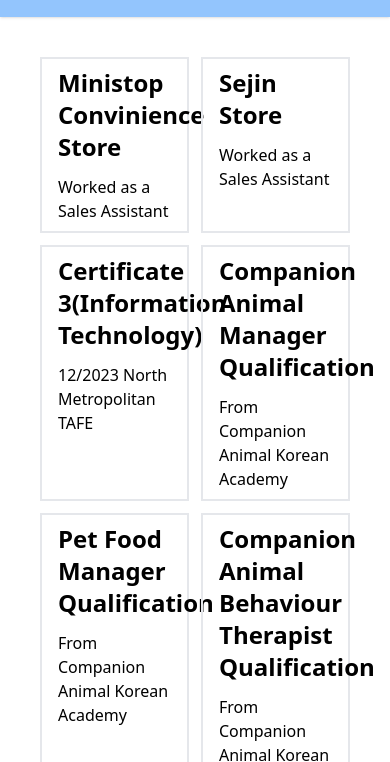
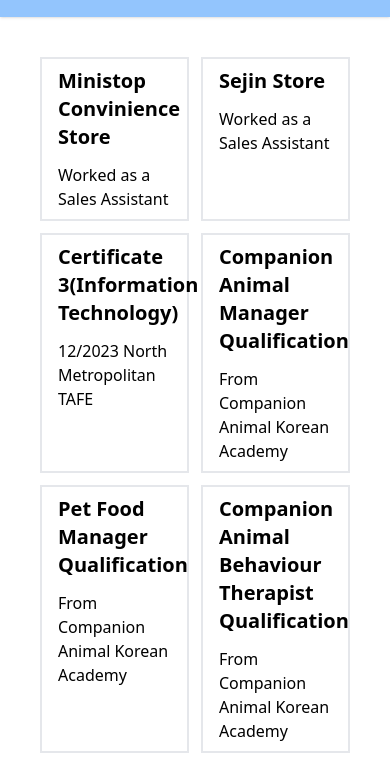
Before and after one commit to KoreAustralian/C4Prog-WT-PROJ, a website: page resume.html in a window 390 px wide. Shown: the part 63-825 px from the top of the page. Drawn offline with Linux system fonts and the light colour scheme.

Commit message:
fix(resume.html): the size of the font, make it smaller

```diff
--- a/resume.html
+++ b/resume.html
@@ -27,37 +27,37 @@
     <main>
         <section class="grid grid-cols-2 gap-3 p-10">
             <div class="flex flex-col border-2 border-state-500 gap-3 py-2 px-4">
-                <h1 class="font-bold text-2xl">Ministop Convinience Store</h1>
+                <h1 class="font-bold text-xl md:text-2xl">Ministop Convinience Store</h1>
                 <p>Worked as a Sales Assistant</p>
             </div>
 
             <div class="flex flex-col border-2 border-state-500 gap-3 py-2 px-4">
-                <h1 class="font-bold text-2xl">Sejin Store</h1>
+                <h1 class="font-bold text-xl md:text-2xl">Sejin Store</h1>
                 <p>Worked as a Sales Assistant</p>
             </div>
 
             <div class="flex flex-col border-2 border-state-500 gap-3 py-2 px-4">
-                <h1 class="font-bold text-2xl">Certificate 3(Information Technology)</h1>
+                <h1 class="font-bold text-xl md:text-2xl">Certificate 3(Information Technology)</h1>
                 <p>12/2023 North Metropolitan TAFE</p>
             </div>
 
             <div class="flex flex-col border-2 border-state-500 gap-3 py-2 px-4">
-                <h1 class="font-bold text-2xl">Companion Animal Manager Qualification</h1>
+                <h1 class="font-bold text-xl md:text-2xl">Companion Animal Manager Qualification</h1>
                 <p>From Companion Animal Korean Academy</p>
             </div>
 
             <div class="flex flex-col border-2 border-state-500 gap-3 py-2 px-4">
-                <h1 class="font-bold text-2xl">Pet Food Manager Qualification</h1>
+                <h1 class="font-bold text-xl md:text-2xl">Pet Food Manager Qualification</h1>
                 <p>From Companion Animal Korean Academy</p>
             </div>
 
             <div class="flex flex-col border-2 border-state-500 gap-3 py-2 px-4">
-                <h1 class="font-bold text-2xl">Companion Animal Behaviour Therapist Qualification</h1>
+                <h1 class="font-bold text-xl md:text-2xl">Companion Animal Behaviour Therapist Qualification</h1>
                 <p>From Companion Animal Korean Academy</p>
             </div>
 
             <div class="flex flex-col border-2 border-state-500 gap-3 py-2 px-4">
-                <h1 class="font-bold text-2xl">Companion Animal Funeral Coordinator Qualification</h1>
+                <h1 class="font-bold text-xl md:text-2xl">Companion Animal Funeral Coordinator Qualification</h1>
                 <p>From Companion Animal Korean Academy</p>
             </div>
         </section>
```
Also changed, not shown: assets/css/site.css.
